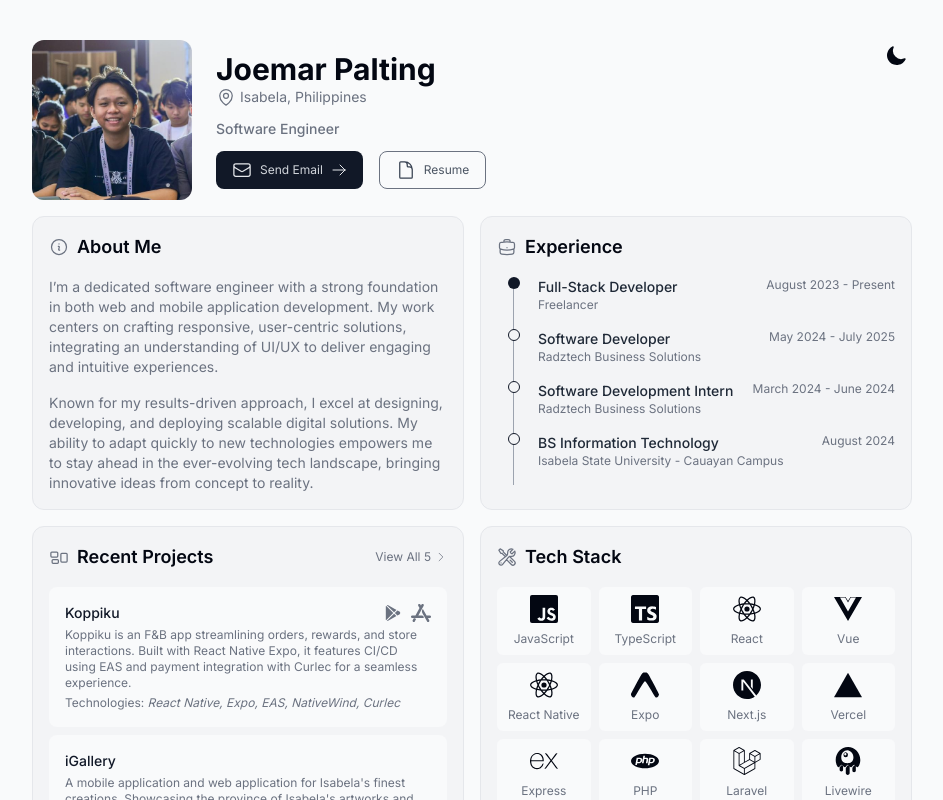
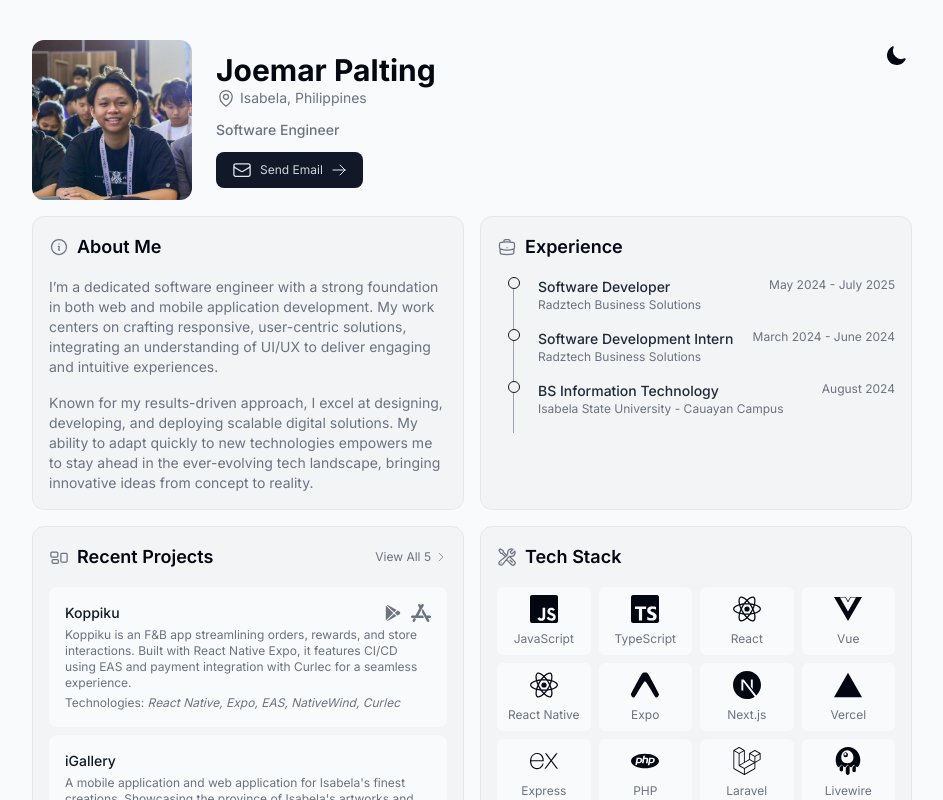
Before and after one commit to joemardevs/nextjs-portfolio, a Next.js app: page / in a window 1280 px wide. Shown: the top 800 px of the page, without its empty margins (168-1111 px from the left). Built offline with nearby package versions, Linux system fonts and the light colour scheme.

Commit message:
refactor(ui): comment out freelancer experience and resume link

```diff
--- a/app/data/experience.ts
+++ b/app/data/experience.ts
@@ -1,11 +1,11 @@
 import { Experience } from "@/lib/types";
 
 export const EXPERIENCE: Experience[] = [
-  {
-    title: "Full-Stack Developer",
-    company: "Freelancer",
-    date: "August 2023 - Present",
-  },
+  // {
+  //   title: "Full-Stack Developer",
+  //   company: "Freelancer",
+  //   date: "August 2023 - Present",
+  // },
   {
     title: "Software Developer",
     company: "Radztech Business Solutions",
--- a/app/data/experience.tsx
+++ b/app/data/experience.tsx
@@ -1,9 +1,9 @@
 export const EXPERIENCE = [
-  {
-    title: "Full-Stack Developer",
-    company: "Freelancer",
-    date: "August 2023 - Present",
-  },
+  // {
+  //   title: "Full-Stack Developer",
+  //   company: "Freelancer",
+  //   date: "August 2023 - Present",
+  // },
   {
     title: "Software Developer",
     company: "Radztech Business Solutions",
--- a/app/page.tsx
+++ b/app/page.tsx
@@ -59,7 +59,7 @@ export default function Home() {
               </p>
               <ArrowRightIcon className="h-3 md:h-4 w-3 md:w-4 text-gray-200 dark:text-gray-700" />
             </a>
-            <a
+            {/* <a
               href="/PALTING, JOEMAR.pdf"
               target="_blank"
               className="border-gray-500 dark:border-gray-600 border w-fit py-1 px-2 md:px-4 md:py-2 rounded-lg md:rounded-lg cursor-pointer flex gap-1 md:gap-2 items-center transform transition-transform hover:-translate-y-1">
@@ -67,7 +67,7 @@ export default function Home() {
               <p className="text-xs md:text-md font-normal text-gray-600 dark:text-gray-300">
                 Resume
               </p>
-            </a>
+            </a> */}
           </div>
         </div>
 
@@ -117,7 +117,7 @@ export default function Home() {
                       "flex items-center justify-center w-2 h-2 md:w-3 md:h-3 rounded-full -left-1 md:-left-[6px] absolute",
                       isPresent
                         ? "bg-gray-900 dark:bg-gray-100"
-                        : "border border-gray-900 dark:border-gray-100 bg-gray-100 dark:bg-gray-900"
+                        : "border border-gray-900 dark:border-gray-100 bg-gray-100 dark:bg-gray-900",
                     )}
                   />
                   <div className="flex flex-col md:flex-row md:justify-between md:gap-2">
@@ -302,7 +302,7 @@ export default function Home() {
                       </h2>
                     </div>
                   </div>
-                )
+                ),
             )}
           </div>
         </div>
```
